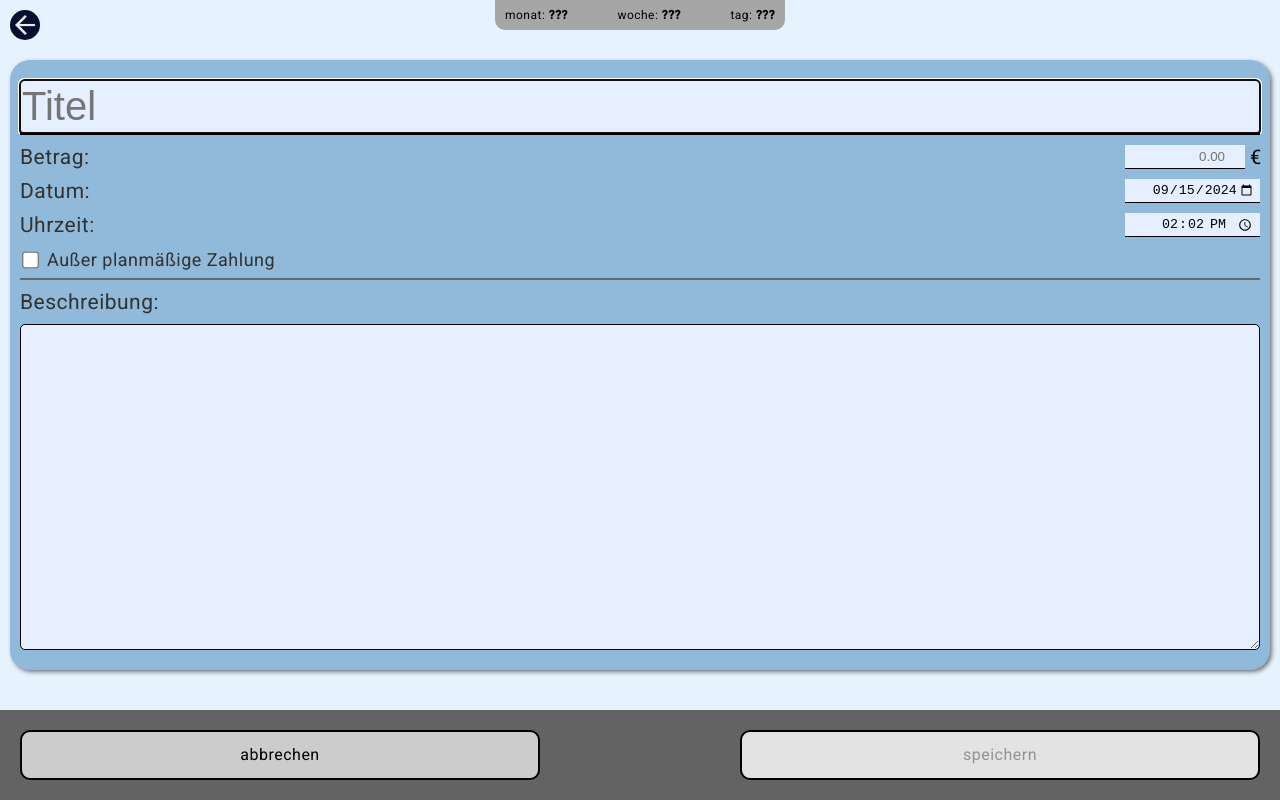
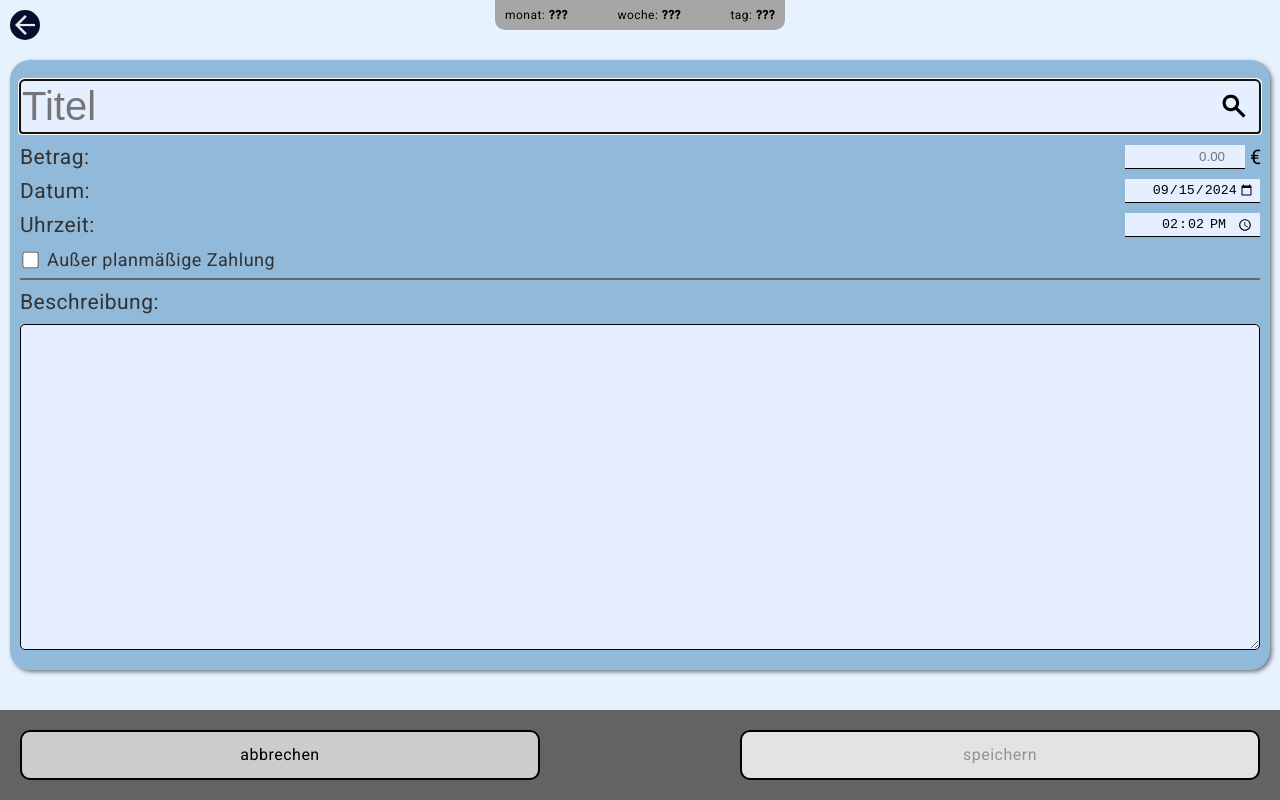
Before and after one commit to snipsllll/MoneyManagerPwa, an Angular app: page /createBuchung in a window 1280 px wide. Built offline with nearby package versions, Linux system fonts and the light colour scheme.

Commit message:
ui bis auf liste der ausgewählten sache ui

```diff
--- a/src/app/SharedComponents/Searchbox/searchbox/searchbox.component.css
+++ b/src/app/SharedComponents/Searchbox/searchbox/searchbox.component.css
@@ -0,0 +1,14 @@
+.searchbox {
+  width: 100%;
+  height: 100%;
+}
+
+.searchbox__input {
+  border: none;
+  height: 100%;
+  width: 100%;
+  background-color: transparent;
+  display: flex;
+  align-items: center;
+  font-size: 22px;
+}
--- a/src/app/SharedComponents/Searchbox/searchbox/searchbox.component.html
+++ b/src/app/SharedComponents/Searchbox/searchbox/searchbox.component.html
@@ -1,6 +1,6 @@
-<div>
+<div class="searchbox">
   <!-- Suchbox -->
-  <input type="text" [(ngModel)]="suchbegriff" placeholder="Suche" />
+  <input type="text" class="searchbox__input" [(ngModel)]="suchbegriff" placeholder="Suche" />
 
   <!-- Gefilterte Items anzeigen -->
   <ul>
--- a/src/app/SharedComponents/create-buchung/create-buchung.component.css
+++ b/src/app/SharedComponents/create-buchung/create-buchung.component.css
@@ -68,6 +68,43 @@
   box-shadow: rgba(78, 78, 78, 0.75) 2px 2px 4px;
 }
 
+.create-eintrag__top-line {
+  position: relative;
+}
+
+.create-eintrag__search-box-wrapper {
+  padding: 1px 2px;
+  width: calc(100% - 4px);
+  height: 50px;
+  display: flex;
+  align-items: center;
+  font-size: 40px;
+  background-color: #e5efff;
+  border: none;
+  border-bottom: black solid 1px;
+  border-top-left-radius: 5px;
+  border-top-right-radius: 5px;
+  position: relative;
+}
+
+.create-eintrag__search-box-x-button {
+  position: absolute;
+  top: 0;
+  right: 0;
+  padding: 11.4px;
+  height: 30px;
+  width: 30px;
+  display: flex;
+  justify-content: center;
+  align-items: center;
+  z-index: 100;
+}
+
+.create-eintrag__search-box {
+  flex-grow: 1;
+  height: 50px;
+}
+
 .create-eintrag__title {
   width: calc(100% - 4px);
   height: 50px;
@@ -87,6 +124,19 @@
   border: 0;
   padding: 0;
   font-size: 30px;
+}
+
+.create-eintrag__search-button {
+  padding: 11.4px;
+  height: 30px;
+  width: 30px;
+  display: flex;
+  justify-content: center;
+  align-items: center;
+  z-index: 100;
+  position: absolute;
+  right: 0;
+  top: 0;
 }
 
 .create-eintrag__id-wrapper {
--- a/src/app/SharedComponents/create-buchung/create-buchung.component.html
+++ b/src/app/SharedComponents/create-buchung/create-buchung.component.html
@@ -1,15 +1,21 @@
 <div class="create-eintrag">
   <div class="create-eintrag__back-button-wrapper">
     <img src="assets/arrow-back.png" class="create-eintrag__back-button" (click)="onBackClicked()" alt="<-">
-    <div class="create-eintrag__budget" *ngIf="dayBudget().weekIstBudget && dayBudget().monthIstBudget && dayBudget().dayIstBudget; else noDayBudgetTop">
+    <div class="create-eintrag__budget"
+         *ngIf="dayBudget().weekIstBudget && dayBudget().monthIstBudget && dayBudget().dayIstBudget; else noDayBudgetTop">
       <div class="ce__budget-eintrag">
-        monat: <b class="green" [class.red]="dayBudget().monthIstBudget! < 0">{{ toFixedDown(dayBudget().monthIstBudget, 2) ?? '???' }}€</b>
+        monat: <b class="green"
+                  [class.red]="dayBudget().monthIstBudget! < 0">{{ toFixedDown(dayBudget().monthIstBudget, 2) ?? '???' }}
+        €</b>
       </div>
       <div class="ce__budget-eintrag">
-        woche: <b class="green" [class.red]="dayBudget().weekIstBudget! < 0">{{ toFixedDown(dayBudget().weekIstBudget, 2) ?? '???' }}€</b>
+        woche: <b class="green"
+                  [class.red]="dayBudget().weekIstBudget! < 0">{{ toFixedDown(dayBudget().weekIstBudget, 2) ?? '???' }}
+        €</b>
       </div>
       <div class="ce__budget-eintrag">
-        tag: <b class="green" [class.red]="dayBudget().dayIstBudget! < 0">{{ toFixedDown(dayBudget().dayIstBudget, 2) ?? '???' }}€</b>
+        tag: <b class="green"
+                [class.red]="dayBudget().dayIstBudget! < 0">{{ toFixedDown(dayBudget().dayIstBudget, 2) ?? '???' }}€</b>
       </div>
     </div>
     <ng-template #noDayBudgetTop>
@@ -31,7 +37,21 @@
   </div>
   <div class="create-eintrag__content">
     <div class="create-eintrag__top-content">
-      <input type="text" [(ngModel)]="buchung.title" maxlength="12" class="create-eintrag__title" autofocus placeholder="Titel" (change)="onTitleChanged()">
+      <div class="create-eintrag__top-line">
+        @if (!isSearchboxVisible()) {
+          <input type="text" [(ngModel)]="buchung.title" maxlength="12" class="create-eintrag__title" autofocus
+                 placeholder="Titel" (change)="onTitleChanged()">
+          <img src="assets/search.png" class="create-eintrag__search-button" (click)="onSearchClicked()"/>
+        } @else {
+          <div class="create-eintrag__search-box-wrapper">
+            <div class="create-eintrag__search-box">
+              <app-searchbox [items]="buchungen" [filterField]="'title'" (itemSelected)="onItemSelected($event)"></app-searchbox>
+            </div>
+            <img src="assets/close.png" class="create-eintrag__search-box-x-button" alt="x" (click)="onSearchboxCloseClicked()"/>
+          </div>
+
+        }
+      </div>
       <hr class="hr-title">
       <div class="create-eintrag__betrag">
         <div class="create-eintrag__betrag-warnung" *ngIf="showBetragWarning">
@@ -42,7 +62,8 @@
             Betrag:
           </div>
           <div class="betrag-input-wrapper">
-            <input type="number" [(ngModel)]="buchung.betrag" class="create-eintrag__data betrag-input" placeholder="0.00" (ngModelChange)="onBetragChanged()">
+            <input type="number" [(ngModel)]="buchung.betrag" class="create-eintrag__data betrag-input"
+                   placeholder="0.00" (ngModelChange)="onBetragChanged()">
             <div class="betrag-euro-zeichen">
               €
             </div>
@@ -73,7 +94,8 @@
         <div class="create-eintrag__label create-eintrag__beschreibung-label">
           Beschreibung:
         </div>
-        <textarea [(ngModel)]="buchung.beschreibung" class="create-eintrag__data create-eintrag__beschreibung-data" (change)="onBeschreibungChanged()">
+        <textarea [(ngModel)]="buchung.beschreibung" class="create-eintrag__data create-eintrag__beschreibung-data"
+                  (change)="onBeschreibungChanged()">
 
         </textarea>
       </div>
--- a/src/app/SharedComponents/create-buchung/create-buchung.component.ts
+++ b/src/app/SharedComponents/create-buchung/create-buchung.component.ts
@@ -15,11 +15,14 @@ export class CreateBuchungComponent {
   oldBuchung!: Buchung;
   showBetragWarning = false;
   date?: string;
+  isSearchboxVisible = signal<boolean>(false);
   dayBudget = signal<DayIstBudgets>({dayIstBudget: 0, weekIstBudget: 0, monthIstBudget: 0});
   saveButtonDisabled = signal<boolean>(true);
+  buchungen: Buchung[] = [];
 
   constructor(private dataService: DataService, public dialogService: DialogService, private router: Router) {
     const date = new Date();
+    this.buchungen = this.dataService.userData.buchungen.alleBuchungen;
 
     this.buchung = {
       title: '',
@@ -39,6 +42,22 @@ export class CreateBuchungComponent {
     };
     this.dayBudget.set(this.dataService.getDayIstBudgets(date)!);
     this.date = this.buchung.date.toISOString().slice(0, 10);
+  }
+
+  onSearchClicked() {
+    this.isSearchboxVisible.set(true);
+  }
+
+  onSearchboxCloseClicked() {
+    this.isSearchboxVisible.set(false);
+  }
+
+  onItemSelected(item: Buchung) {
+    this.isSearchboxVisible.set(false);
+    this.buchung.title = item.title;
+    this.buchung.apz = item.apz;
+    this.buchung.betrag = item.betrag;
+    this.buchung.beschreibung = item.beschreibung;
   }
 
   onSaveClicked() {
```
Also changed, not shown: src/assets/close.png (added), src/assets/search.png (added).
